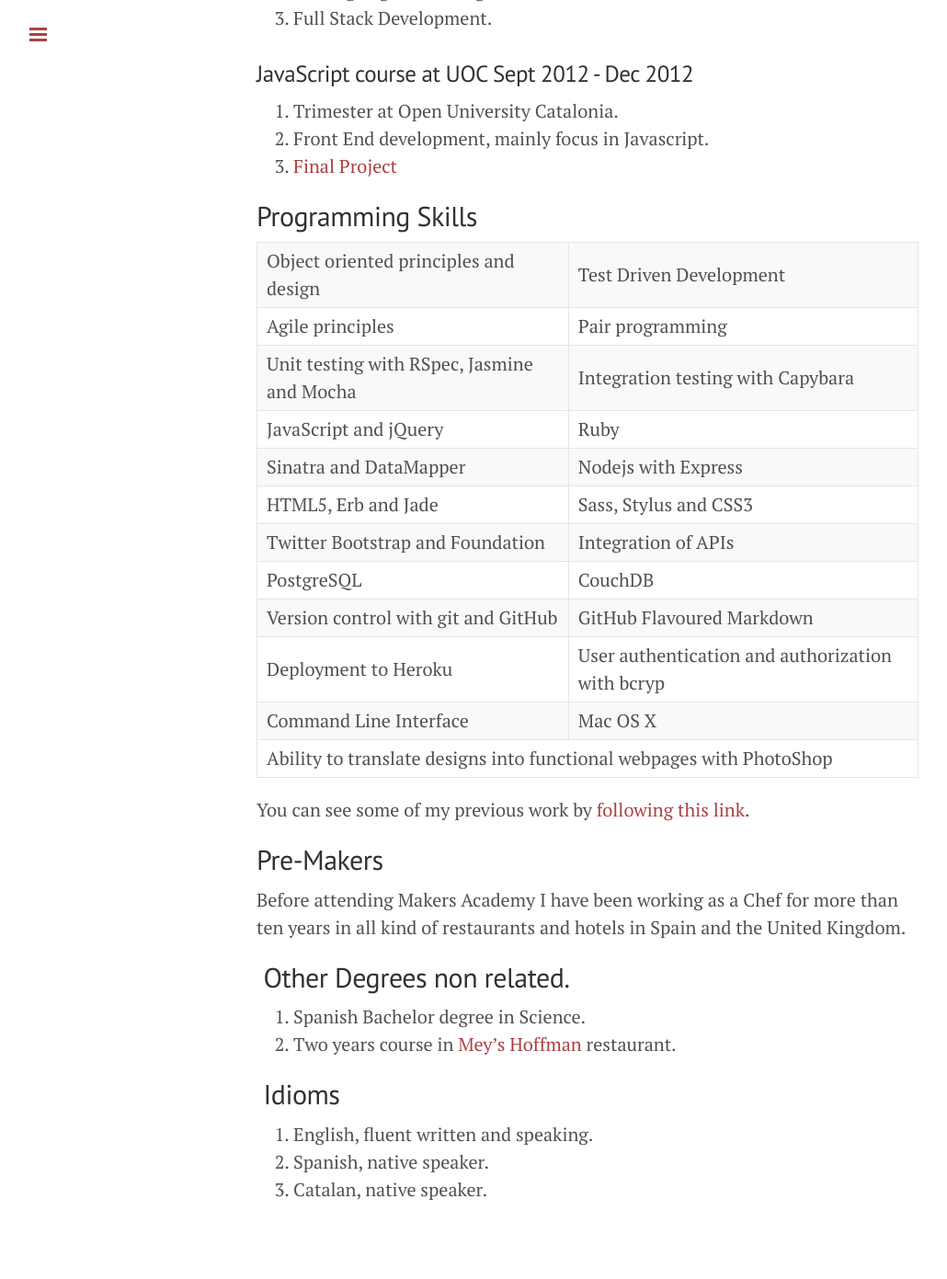
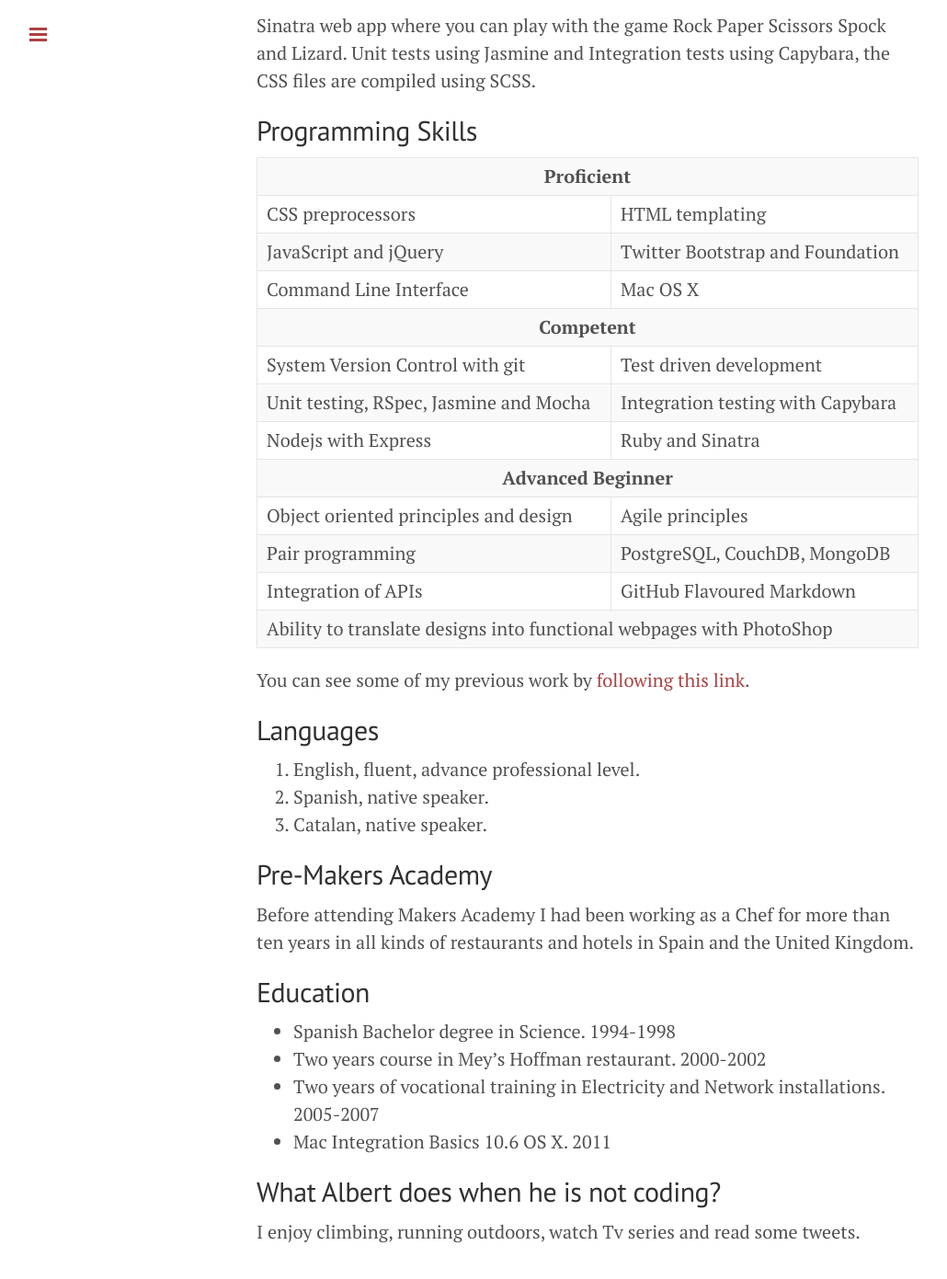
Before and after one commit to byverdu/byverdu.github.io, a Jekyll site: the page built from curriculum.md, in a window 1280 px wide and 1400 px high, scrolled down 1524 px. Shown: the top 1391 px of the window at 92% size, without its empty margins (1-1031 px from the left). Built offline with Jekyll 4.4.1, drawn with Linux system fonts in a browser that asks for light colours; nearby versions of some CDN libraries; Markdown is read by kramdown in place of the engine named in the settings; some of the changed text lies outside the part shown.

Commit message:
update curriculum page

```diff
--- a/curriculum.md
+++ b/curriculum.md
@@ -21,9 +21,21 @@
 	</ul>
 </div>
 
-I am a Junior Web Developer based in London that loves spend time with all that is Tech related, lately I have found that what I really enjoy is coding.
 
-Since I read my first line of code back in 2012 I have been learning as much as I can about the world wide web, everything is much more clear after attending [MakersAcademy](http://www.makersacademy.com). After this experience I want to focus on a MEAN stack but keeping an eye in Ruby,  now I can not concede any code without being tested.
+I am a Junior Web Developer based in London that loves to spend time with all that is tech-related; lately I have found that what I really enjoy is coding.
+
+Since I read my first line of code back in 2012 I have been learning as much as I can about the world wide web. Everything is much more clear after attending Makers Academy. After this experience I want to focus on a MEAN stack and use Test Driven Development to write my code.
+
+## Web Development
+
+#### `Makers Academy Aug 2014 - Oct 2014`
+
+I attended this twelve week web programming bootcamp, focused on learning full stack web development using cutting edge technologies.
+
+#### `JavaScript course at UOC Sept 2012 - Dec 2012`
+
+I completed this Front End development trimester at Open University Catalonia mainly focused in Javascript, this is the [Final Project](http://mycoffice.es/web-project/).
+
 
 ## Code examples
 
@@ -47,87 +59,78 @@
 Sinatra web app where you can play with the game Rock Paper Scissors Spock and Lizard. Unit tests using Jasmine and Integration tests using Capybara, the CSS files are compiled using SCSS.
 
 
-## Web Development
-
-### Makers Academy Aug 2014 - Oct 2014
-
-2. Twelve weeks web programming Bootcamp.
-2. Cutting edge technologies.
-2. Full Stack Development.
-
-### JavaScript course at UOC Sept 2012 - Dec 2012
-
-1. Trimester at Open University Catalonia.
-2. Front End development, mainly focus in Javascript.
-3. [Final Project](http://mycoffice.es/web-project/)
-
 ## Programming Skills
 
 <table>
+	<th colspan="2">
+		Proficient
+	</th>
 	<tr>
-		<td>Object­ oriented principles and design</td>
-		<td>Test­ Driven Development</td>
-	</tr>
-	<tr>
-		<td>Agile principles</td>
-		<td>Pair programming</td>
-	</tr>
-	<tr>
-		<td>Unit testing with RSpec, Jasmine and Mocha</td>
-		<td>Integration testing with Capybara</td>
+		<td>CSS preprocessors</td>
+		<td>HTML templating</td>
 	</tr>
 	<tr>
 		<td>JavaScript and jQuery</td>
-		<td>Ruby</td>
-	</tr>
-	<tr>
-		<td>Sinatra and DataMapper</td>
-		<td>Nodejs with Express</td>
-	</tr>
-	<tr>
-		<td>HTML5, Erb and Jade</td>
-		<td>Sass, Stylus and CSS3</td>
-	</tr>
-	<tr>
 		<td>Twitter Bootstrap and Foundation</td>
-		<td>Integration of APIs</td>
-	</tr>
-	<tr>
-		<td>PostgreSQL</td>
-		<td>CouchDB</td>
-	</tr>
-	<tr>
-		<td>Version control with git and GitHub</td>
-		<td>GitHub Flavoured Markdown</td>
-	</tr>
-	<tr>
-		<td>Deployment to Heroku</td>
-		<td>User authentication and authorization with bcryp</td>
 	</tr>
 	<tr>
 		<td>Command Line Interface</td>
 		<td>Mac OS X</td>
 	</tr>
+	<th colspan="2">
+		Competent
+	</th>
 	<tr>
-		<td colspan="2">Ability to translate designs into functional webpages with PhotoShop</td>
+		<td>System Version Control with git</td>
+		<td>Test­ driven development</td>
+	</tr>
+	<tr>
+		<td>Unit testing, RSpec, Jasmine and Mocha</td>
+		<td>Integration testing with Capybara</td>
+	</tr>
+	<tr>
+		<td>Nodejs with Express</td>
+		<td>Ruby and Sinatra</td>
+	</tr>
+	<th colspan="2">
+		Advanced Beginner
+	</th>
+	<tr>
+		<td>Object­ oriented principles and design</td>
+		<td>Agile principles</td>
+	</tr>
+	<tr>
+		<td>Pair programming</td>
+		<td>PostgreSQL, CouchDB, MongoDB</td>
+	</tr>
+	<tr>
+		<td>Integration of APIs</td>
+		<td>GitHub Flavoured Markdown</td>
+	</tr>
+	<tr>
+	<td colspan="2">Ability to translate designs into functional webpages with PhotoShop</td>
 	</tr>
 </table>
 
 You can see some of my previous work by [following this link](http://byverdu.es/portfolio).
 
-## Pre-Makers
+## Languages
 
-Before attending Makers Academy I have been working as a Chef for more than ten years in all kind of restaurants and hotels in Spain and the United Kingdom.
+1. English, fluent, advance professional level.
+2. Spanish, native speaker.
+3. Catalan, native speaker.
 
-## Other Degrees non related.
+## Pre-Makers Academy
 
-1. Spanish Bachelor degree in Science.
-2. Two years course in [Mey's Hoffman](http://www.hofmann-bcn.com/en/mey-hofmann.html) restaurant.
+Before attending Makers Academy I had been working as a Chef for more than ten years in all kinds of restaurants and hotels in Spain and the United Kingdom.
 
+## Education
 
+- Spanish Bachelor degree in Science. 1994-1998
+- Two years course in Mey's Hoffman restaurant. 2000-2002
+- Two years of vocational training in Electricity and Network installations. 2005-2007
+- Mac Integration Basics 10.6 OS X.  2011
 
-## Idioms
+## What Albert does when he is not coding?
 
-1. English, fluent written and speaking.
-2. Spanish, native speaker.
-2. Catalan, native speaker.
+I enjoy climbing, running outdoors, watch Tv series and read some tweets.
```
